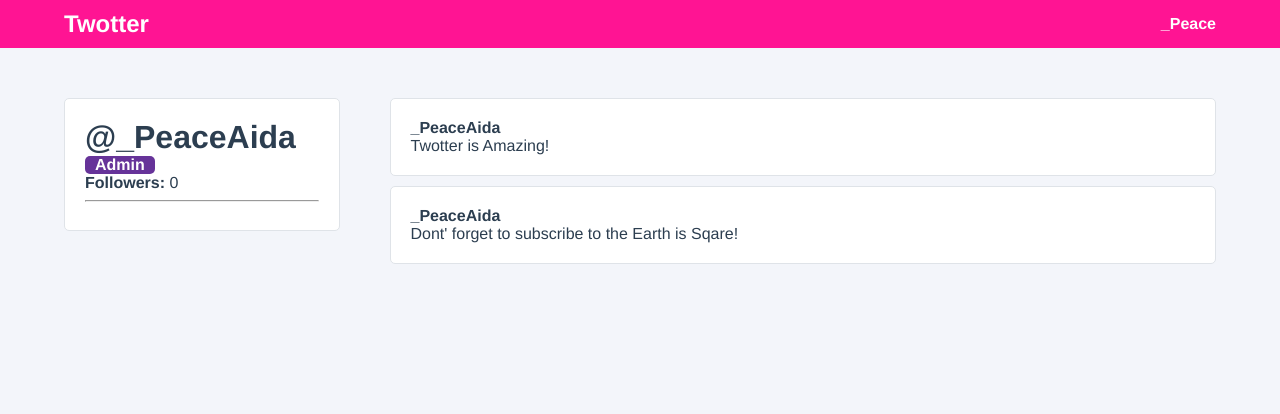
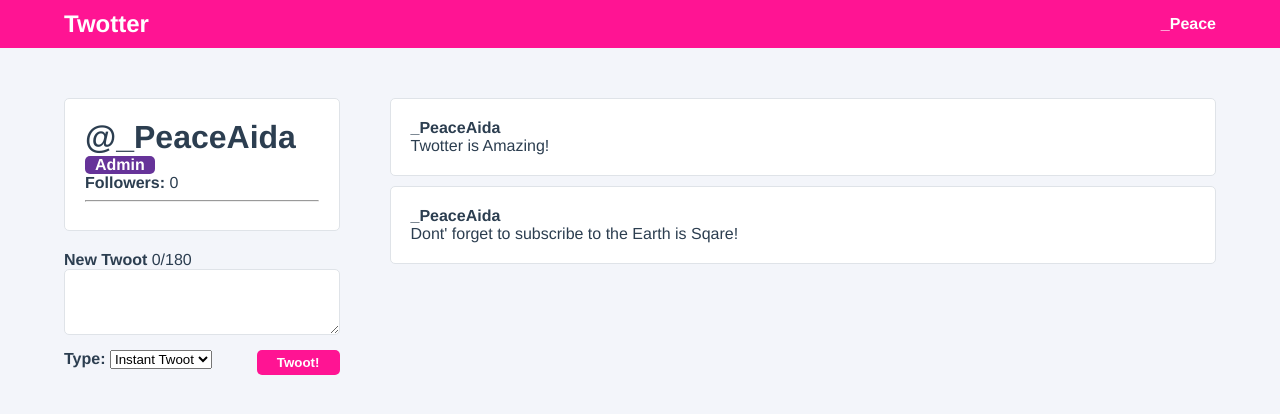
Before and after one commit to Cyebukayire/twotter, a Vue app: page / in a window 1280 px wide. Shown: the top 414 px of the page. Built offline with nearby package versions, Linux system fonts and the light colour scheme.

Commit message:
Fix: return error

```diff
--- a/src/components/CreateNewTwootPanel.vue
+++ b/src/components/CreateNewTwootPanel.vue
@@ -3,20 +3,20 @@
     <form class="create-newtwoot-panel"
     @submit.prevent="createNewTwoot()" :class="{ '--exceeded': newTwootCharacterCount > 180}">
       <label for="newTwoot"><strong>New Twoot</strong> {{ newTwootCharacterCount }}/180</label>
-      <textarea id="newTwoot" rows="4" v-model="newTwootContent"/>
+      <textarea id="newTwoot" rows="4" v-model="state.newTwootContent"/>
 
       <div class="create-newtwoot-panel__submit">
       <div class="create-newtwoot-panel__create-twoot-type">
-        <lable for="newTwootType"><strong>Type: </strong>
-        <select id="newTwootType" v-model="selectedTwootType">
+        <!-- <lable for="newTwootType"><strong>Type: </strong></lable> -->
+        <strong>Type: </strong>
+        <select id="newTwootType" v-model="state.selectedTwootType">
           <option
           :value="option.value"
-          v-for="(option, index) in twootTypes"
+          v-for="(option, index) in state.twootTypes"
           :key="index">
             {{ option.name }}
           </option>
         </select>
-        </lable>
       </div>
       <button>Twoot!</button>
       </div>
@@ -43,16 +43,16 @@ export default {
 
       function createNewTwoot() {
           if((state.newTwootContent.length<180 || state.newTwootContent.length==180) && state.newTwootContent.length!=0 && state.selectedTwootType !== 'draft') {
-              ctx.$emit('add-twoot', state.newTwootContent)
+              ctx.emit('add-twoot', state.newTwootContent)
               state.newTwootContent = ''
           }
       }
 
-      return (
+      return {
         state,
         newTwootCharacterCount,
         createNewTwoot
-      )
+    }
     }
   //   data(){
   //       return {
```
